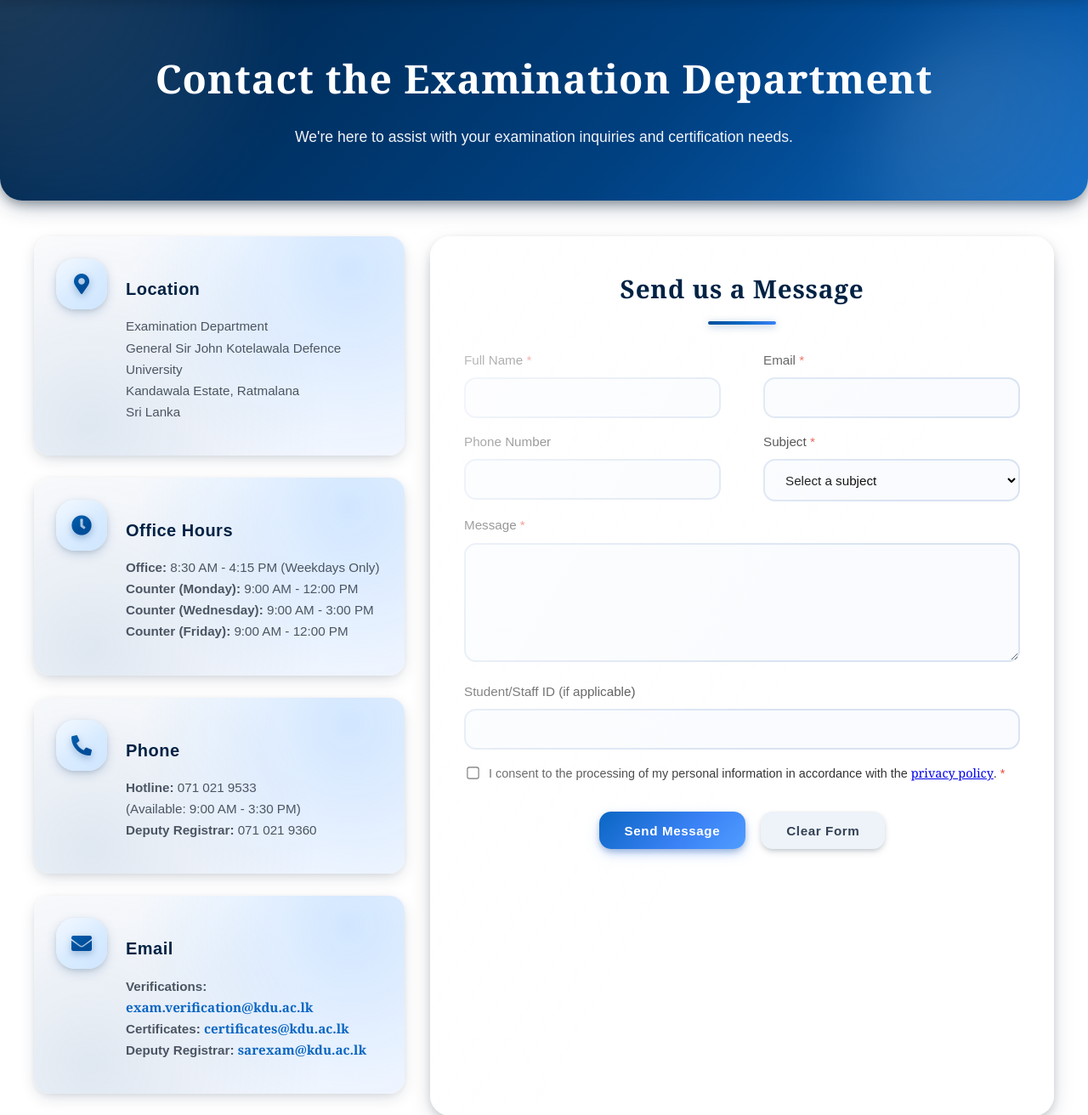
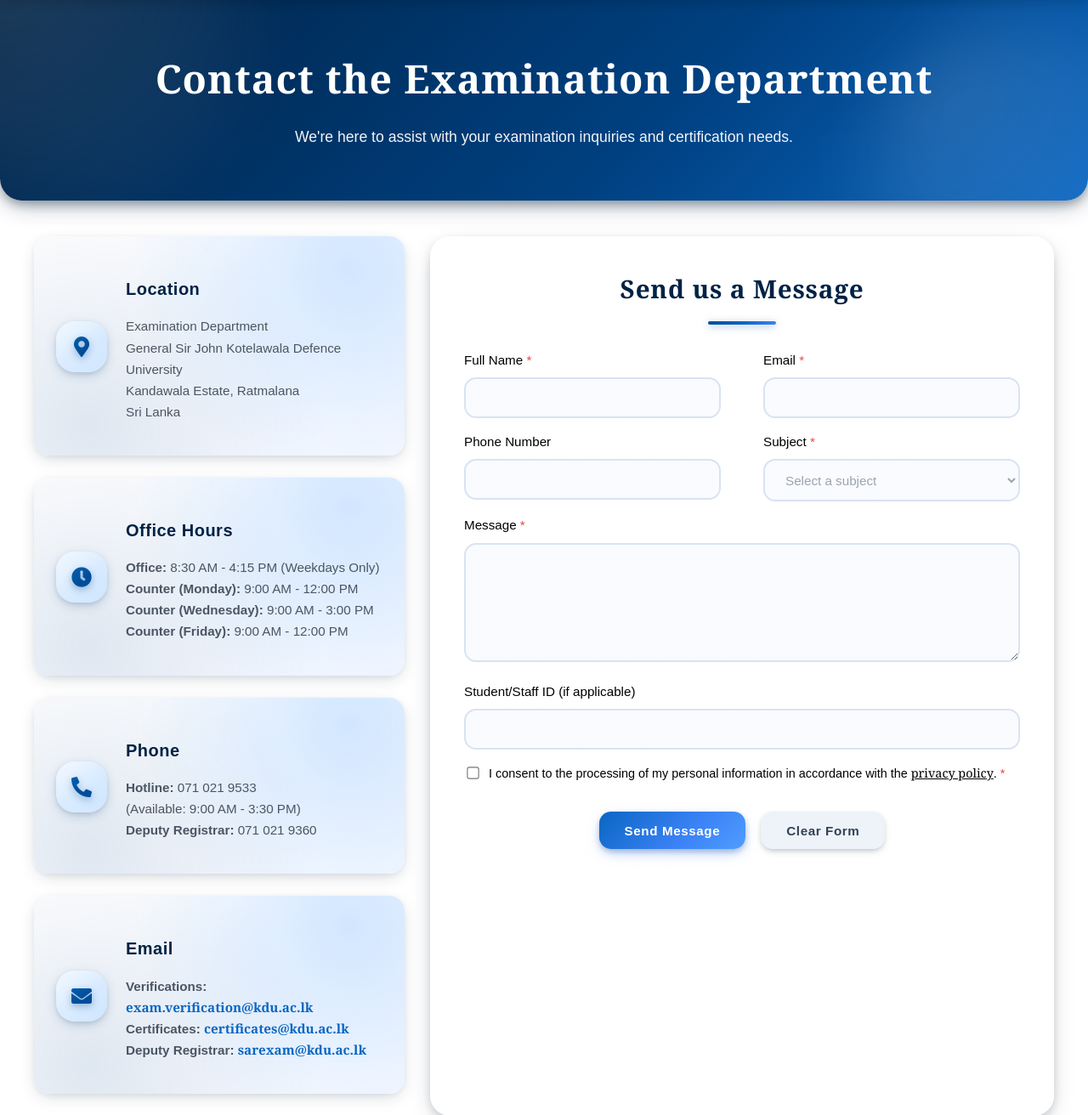
Before and after one commit to RWageesha/Examination-Department, a PHP site: page /contactUs.html in a window 1280 px wide. Shown: the part 97-1409 px from the top of the page at 85% size. Run offline with PHP 8.4, Linux system fonts and the light colour scheme; some web fonts are replaced.

Commit message:
Properly fixed the font clr of the labels of "Send Us Msg" & the other clr fixes

```diff
--- a/assets/css/contactUS.css
+++ b/assets/css/contactUS.css
@@ -61,7 +61,7 @@
     border-radius: 18px;
     box-shadow: 0 6px 20px -4px rgba(0,34,68,0.18), 0 2px 8px rgba(0,0,0,0.06);
     display: flex;
-    align-items: flex-start;
+    align-items: center;
     padding: 26px 26px 24px;
     margin-bottom: 26px;
     position: relative;
@@ -163,6 +163,44 @@
     pointer-events: none;
 }
 
+/* FIX: keep the highlight overlay but ensure it sits BEHIND form content */
+.contact-form-container {
+    position: relative;
+    isolation: isolate;  /* creates a clean stacking context */
+}
+
+.contact-form-container::before {
+    z-index: 0;          /* overlay layer */
+}
+
+.contact-form-container > * {
+    position: relative;
+    z-index: 1;          /* all real content above the overlay */
+}
+
+/* Bring back the red/orange required star */
+.contact-form-container label .required {
+    color: #e74c3c !important;
+    -webkit-text-fill-color: #e74c3c !important;
+    opacity: 1 !important;
+}
+
+/* Default selected placeholder (when nothing chosen yet) */
+.form-group select:required:invalid {
+    color: #9ca3af; /* light gray */
+}
+
+/* Once user selects a real value */
+.form-group select {
+    color: #111; /* normal dark text */
+}
+
+/* Optional: keep options normal dark */
+.form-group select option {
+    color: #111;
+}
+
+
 .contact-form-container h2 {
     color: #002244;
     margin-bottom: 30px;
@@ -216,6 +254,17 @@
     -webkit-text-fill-color: initial !important;
     font-weight: 500;
     font-size: 0.95rem;
+}
+
+/* Force labels to be solid black (no gradient / no text-fill tricks) */
+.contact-form-container label {
+    color: #000 !important;
+    background: none !important;
+    background-image: none !important;
+    -webkit-text-fill-color: #000 !important;
+    text-shadow: none !important;
+    filter: none !important;
+    opacity: 1 !important;
 }
 
 /* Inputs */
```
